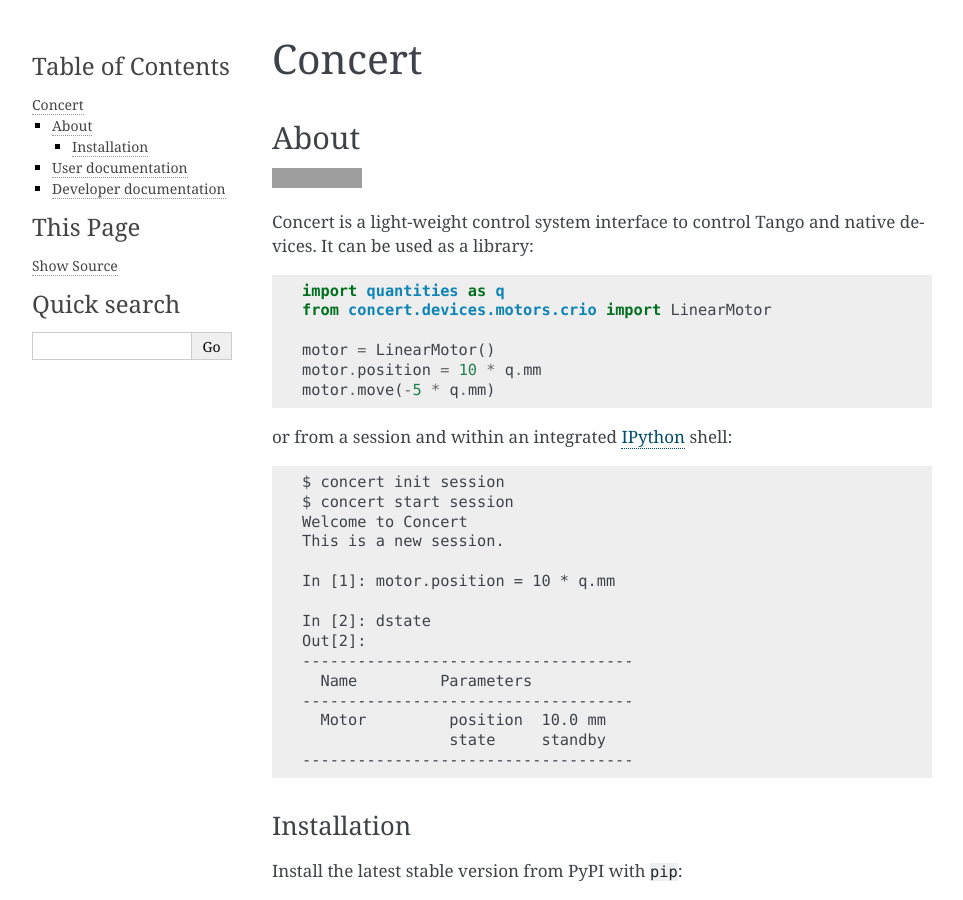
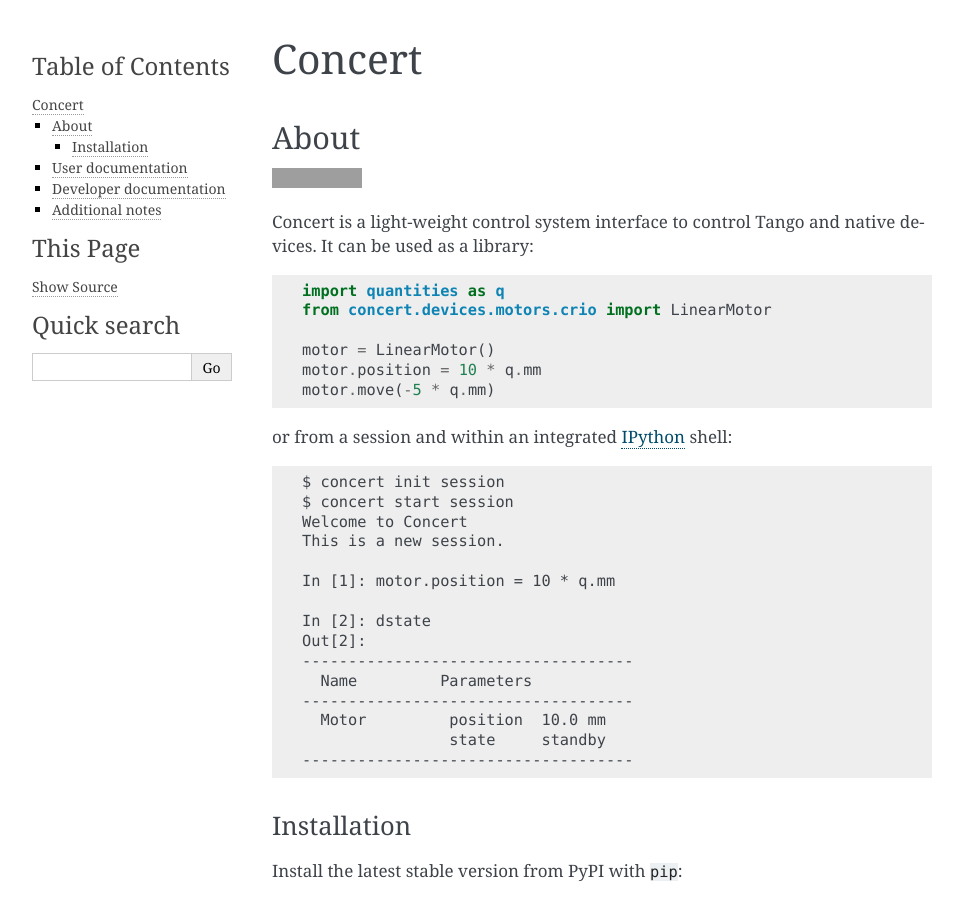
Before and after one commit to ufo-kit/concert, a Sphinx documentation site: the page built from docs/index.rst, in a window 1280 px wide and 900 px high. Shown: the whole window, without its empty margins (148-1111 px from the left). Built offline with Sphinx 7.4.7, drawn with Linux system fonts in a browser that asks for light colours; grey boxes are pictures that could not be loaded.

```diff
--- /dev/null
+++ b/docs/changelog.rst
@@ -0,0 +1 @@
+.. include:: ../CHANGES
--- a/docs/index.rst
+++ b/docs/index.rst
@@ -18,11 +18,22 @@ User documentation
     usage/processes
     measures/measures
 
+
 Developer documentation
 =======================
+
 .. toctree::
     :maxdepth: 2
 
     api/tutorial
     api/devices
     api/async
+
+
+Additional notes
+================
+
+.. toctree::
+    :maxdepth: 2
+
+    changelog
```
Also changed, not shown: 1 other file.
